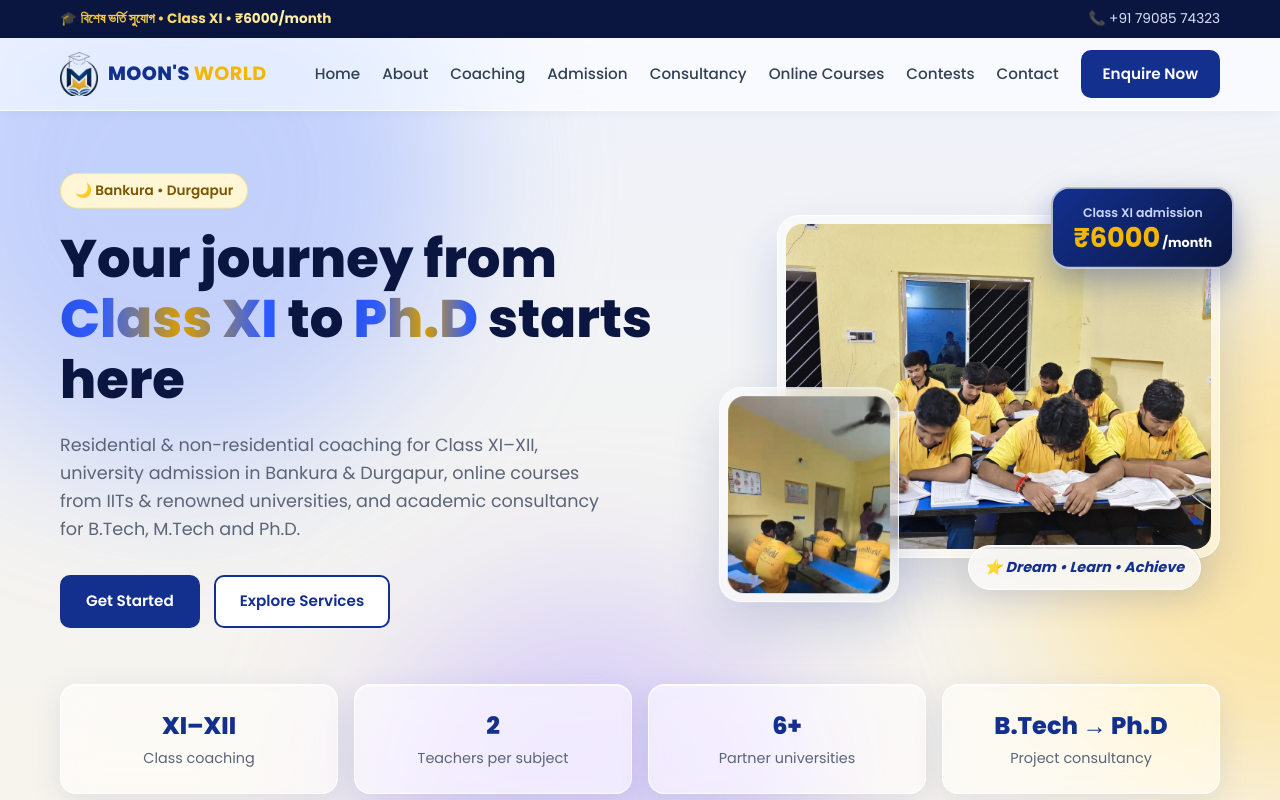
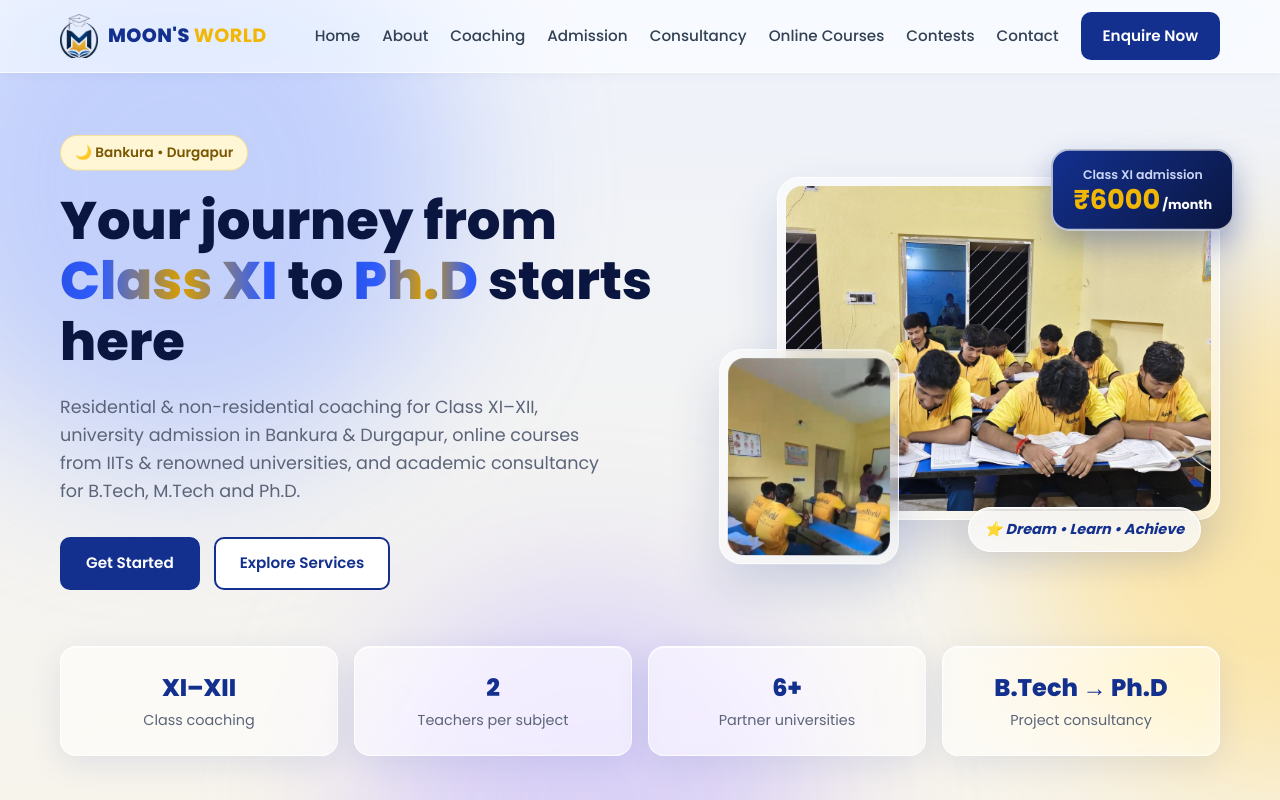
Before and after one commit to mrinaal2006/MOONS-WORLD, a Next.js app: page / in a window 1280 px wide. Shown: the top 800 px of the page. Built offline with nearby package versions, Linux system fonts and the light colour scheme; no server answers.

Commit message:
Remove announcement strip above the menu bar
Co-Authored-By: Claude Opus 5.5 <noreply@anthropic.com>
Claude-Session: https://claude.ai/code/session_01DbxaLaiCmX4jbpSThRbpqy

```diff
--- a/app/globals.css
+++ b/app/globals.css
@@ -20,7 +20,7 @@
 }
 
 * { box-sizing: border-box; margin: 0; padding: 0; }
-html { scroll-behavior: smooth; scroll-padding-top: 110px; }
+html { scroll-behavior: smooth; scroll-padding-top: 80px; }
 body { background: var(--bg); color: var(--text); line-height: 1.6; -webkit-font-smoothing: antialiased; }
 a { color: inherit; text-decoration: none; }
 img { max-width: 100%; height: auto; }
--- a/components/Navbar.js
+++ b/components/Navbar.js
@@ -2,18 +2,11 @@
 import Link from "next/link";
 import Image from "next/image";
 import { useState } from "react";
-import { nav, site, announcement } from "@/data/site";
+import { nav } from "@/data/site";
 
 export default function Navbar() {
   const [open, setOpen] = useState(false);
   return (
-    <>
-    <div className="topbar">
-      <div className="container">
-        <span>🎓 <b>{announcement}</b></span>
-        <span className="hide-sm">📞 <a href={`tel:${site.phone.replace(/\s/g, "")}`}>{site.phone}</a></span>
-      </div>
-    </div>
     <header className="nav">
       <div className="container nav-inner">
         <Link href="/" className="brand" onClick={() => setOpen(false)}>
@@ -31,6 +24,5 @@ export default function Navbar() {
         </button>
       </div>
     </header>
-    </>
   );
 }
```
